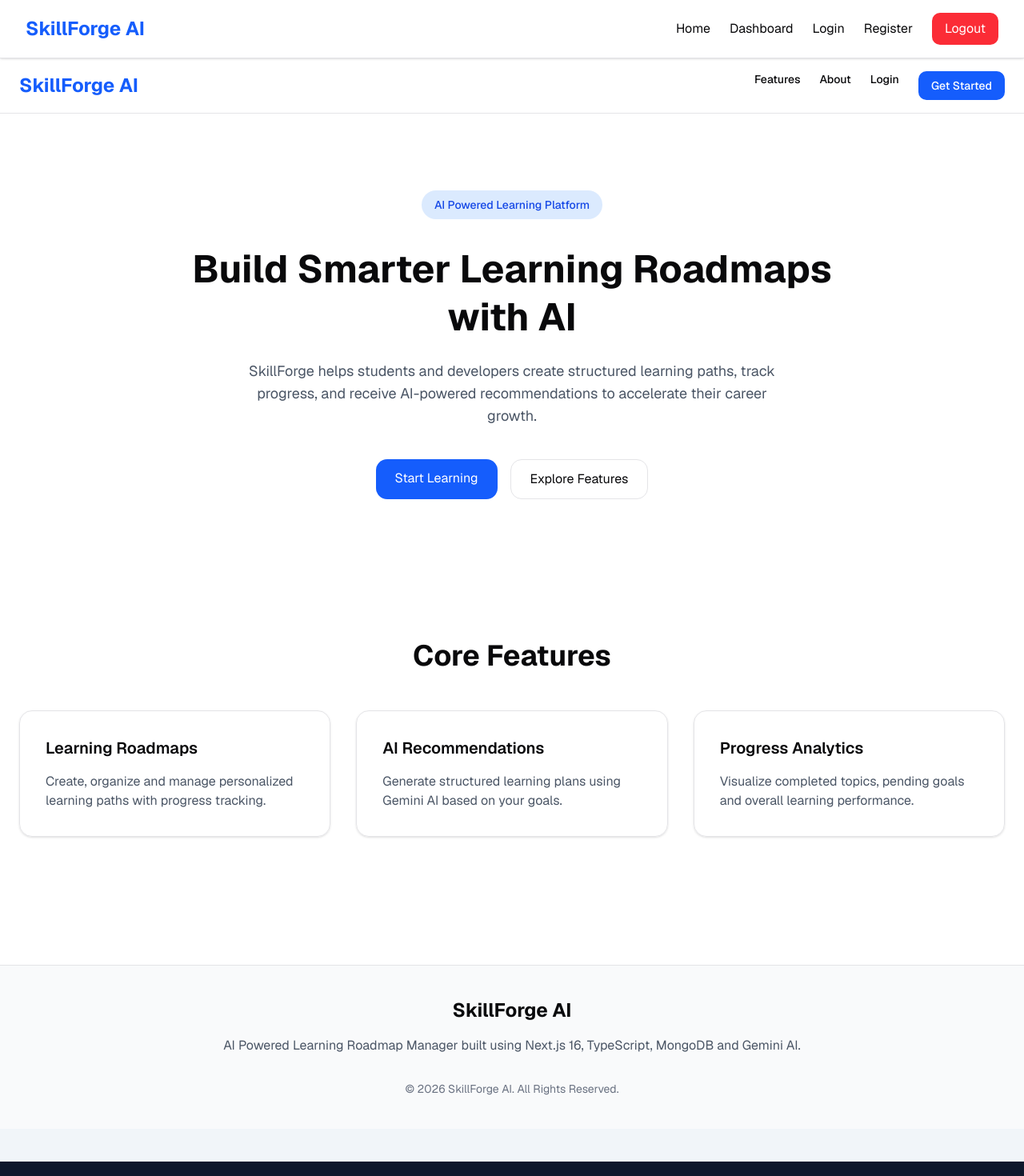
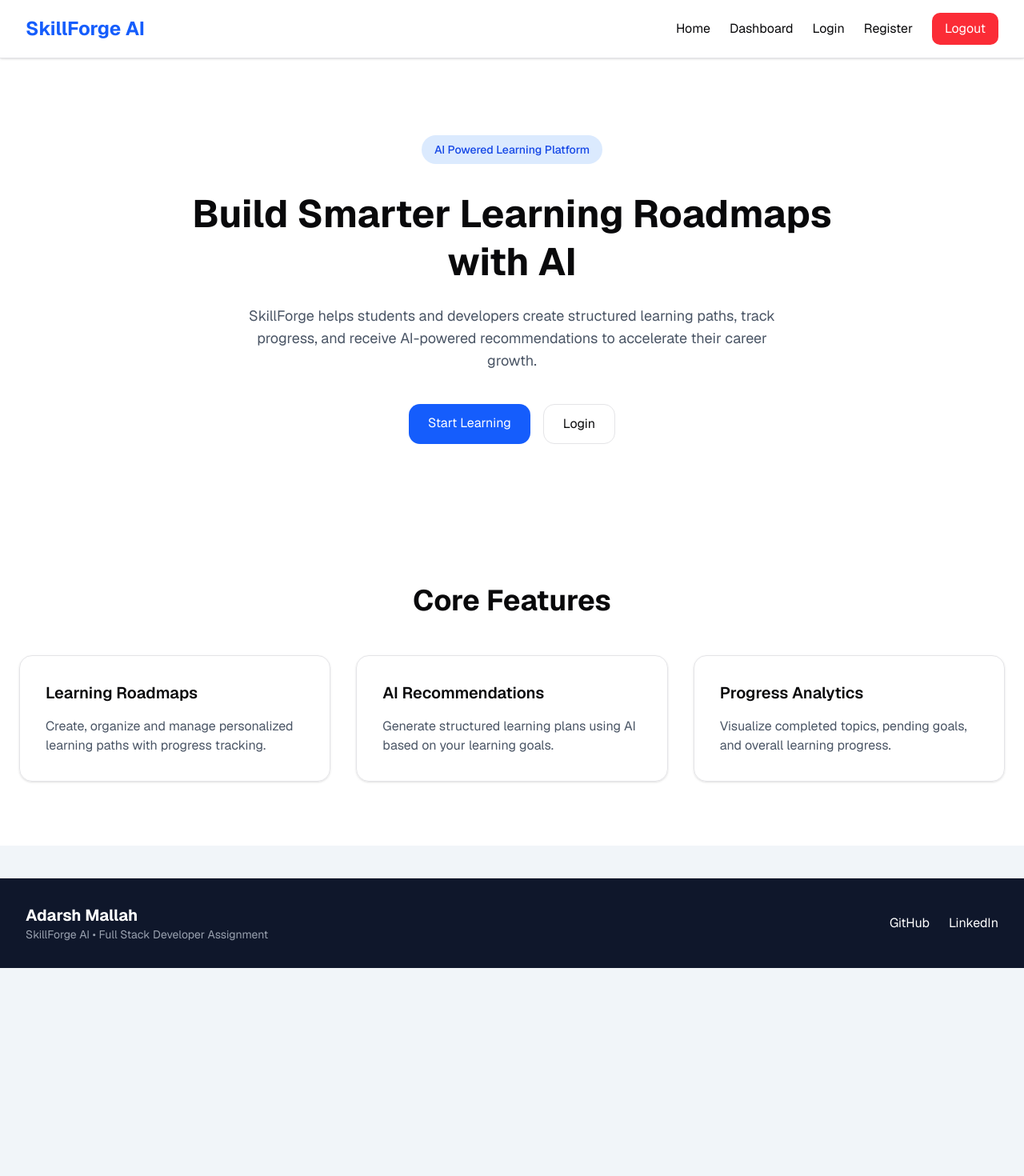
Before and after one commit to AdarshMalllah07/skillforge-ai, a Next.js app: page / in a window 1280 px wide. Shown: the top 1470 px of the page at 80% size. After the commit the page ends 1210 px from the top, so only its background shows below. Built offline with nearby package versions, Linux system fonts and the light colour scheme.

Commit message:
Remove duplicate home header and footer

```diff
--- a/app/page.tsx
+++ b/app/page.tsx
@@ -1,35 +1,6 @@
 export default function HomePage() {
   return (
     <main className="min-h-screen bg-white">
-      {/* Navbar */}
-      <header className="border-b">
-        <div className="mx-auto flex max-w-7xl items-center justify-between px-6 py-4">
-          <h1 className="text-2xl font-bold text-blue-600">
-            SkillForge AI
-          </h1>
-
-          <nav className="flex gap-6 text-sm font-medium">
-            <a href="#features" className="hover:text-blue-600">
-              Features
-            </a>
-
-            <a href="#about" className="hover:text-blue-600">
-              About
-            </a>
-
-            <a href="/login" className="hover:text-blue-600">
-              Login
-            </a>
-
-            <a
-              href="/register"
-              className="rounded-lg bg-blue-600 px-4 py-2 text-white transition hover:bg-blue-700"
-            >
-              Get Started
-            </a>
-          </nav>
-        </div>
-      </header>
 
       {/* Hero */}
       <section className="mx-auto flex max-w-7xl flex-col items-center px-6 py-24 text-center">
@@ -56,10 +27,10 @@
           </a>
 
           <a
-            href="#features"
+            href="/login"
             className="rounded-xl border px-6 py-3 transition hover:bg-gray-100"
           >
-            Explore Features
+            Login
           </a>
         </div>
       </section>
@@ -91,8 +62,8 @@
             </h4>
 
             <p className="text-gray-600">
-              Generate structured learning plans using Gemini AI based on your
-              goals.
+              Generate structured learning plans using AI based on your
+              learning goals.
             </p>
           </div>
 
@@ -102,33 +73,13 @@
             </h4>
 
             <p className="text-gray-600">
-              Visualize completed topics, pending goals and overall learning
-              performance.
+              Visualize completed topics, pending goals, and overall learning
+              progress.
             </p>
           </div>
         </div>
       </section>
 
-      {/* Footer */}
-      <footer
-        id="about"
-        className="mt-20 border-t bg-gray-50"
-      >
-        <div className="mx-auto max-w-7xl px-6 py-10 text-center">
-          <h3 className="text-2xl font-bold">
-            SkillForge AI
-          </h3>
-
-          <p className="mt-4 text-gray-600">
-            AI Powered Learning Roadmap Manager built using Next.js 16,
-            TypeScript, MongoDB and Gemini AI.
-          </p>
-
-          <p className="mt-8 text-sm text-gray-500">
-            © 2026 SkillForge AI. All Rights Reserved.
-          </p>
-        </div>
-      </footer>
     </main>
   );
 }
--- a/package.json
+++ b/package.json
@@ -15,7 +15,6 @@
     "bcryptjs": "^3.0.3",
     "clsx": "^2.1.1",
     "jose": "^6.2.7",
-    "jsonwebtoken": "^9.0.3",
     "lucide-react": "^1.28.0",
     "mongoose": "^9.9.1",
     "next": "16.2.12",
@@ -26,14 +25,11 @@
     "react-hook-form": "^7.84.0",
     "sonner": "^2.0.7",
     "tailwind-merge": "^3.6.0",
-    "tw-animate-css": "^1.4.0",
     "zod": "^4.4.3",
     "zustand": "^5.0.14"
   },
   "devDependencies": {
     "@tailwindcss/postcss": "^4",
-    "@types/bcryptjs": "^2.4.6",
-    "@types/jsonwebtoken": "^9.0.10",
     "@types/node": "^20",
     "@types/react": "^19",
     "@types/react-dom": "^19",
```
Also changed, not shown: 1 other file (tests, documents, lock files or other folders).
